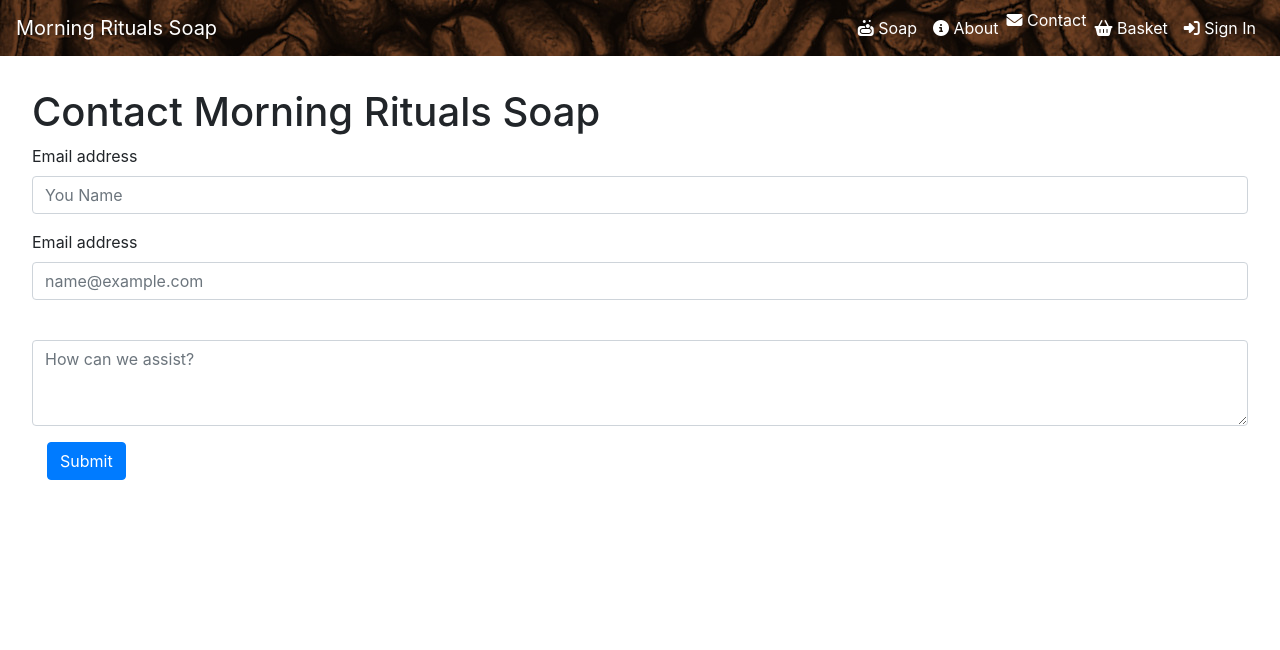
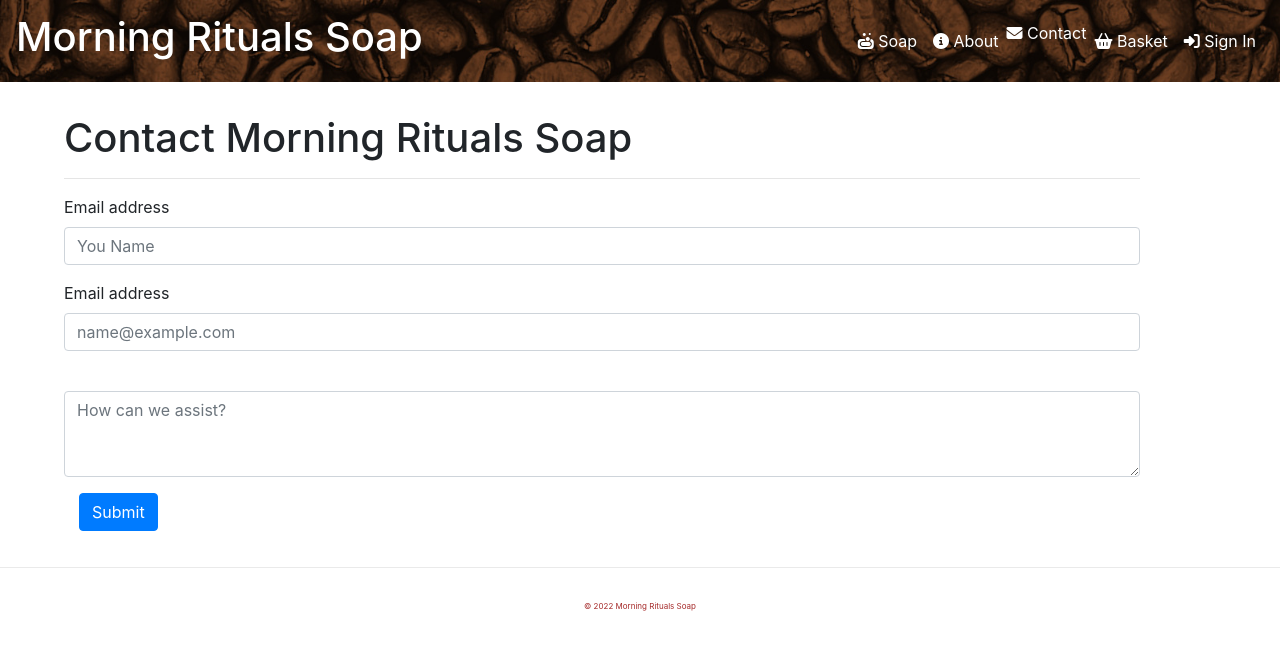
Before and after one commit to DBTO1970/morning-rituals-soap-nextjs, a Next.js app: page /contact in a window 1280 px wide. Shown: the top 650 px of the page. Built offline with nearby package versions, Linux system fonts and the light colour scheme.

Commit message:
added footer

```diff
--- /dev/null
+++ b/components/Footer.js
@@ -0,0 +1,12 @@
+import React from 'react'
+
+function Footer() {
+    return (
+        <div className='footer' >
+
+            <p style={{fontSize: '.5rem'}}>&copy; 2022 Morning Rituals Soap</p>
+        </div>
+    )
+}
+
+export default Footer
--- a/components/Layout.js
+++ b/components/Layout.js
@@ -1,16 +1,17 @@
 import React from 'react'
 import NavBar from './NavBar'
 import Notify from './Notify'
-
+import Footer from './Footer'
 
 function Layout({children}) {
     return (
-        <>
+        <React.Fragment>
             <NavBar />
             <Notify />
 
             {children}
-        </>
+            <Footer />
+        </React.Fragment>
     )
 }
 
--- a/components/NavBar.js
+++ b/components/NavBar.js
@@ -54,15 +54,15 @@ function NavBar() {
     }
 
     return (
-        <nav className="navbar navbar-expand-lg navbar-light bg-light" style={{backgroundImage: `url('./coffee_beans_banner.jpg')`, height:'auto'}}>
+        <nav className="navbar navbar-expand-lg navbar-light bg-light" style={{backgroundImage: `url('./coffee_beans_banner.jpg')`, backgroundRepeat: 'no-repeat', backgroundSize: 'cover', height:'auto'}}>
         <Link href="/">
-            <a className="navbar-brand" style={{color: 'white'}}>Morning Rituals Soap</a>
+            <a className="navbar-brand" style={{color: 'white'}}><h1>Morning Rituals Soap</h1></a>
         </Link>
 
             <button className="navbar-toggler" type="button" data-toggle="collapse" data-target="#navbarNavDropdown" aria-controls="navbarNavDropdown" aria-expanded="false" aria-label="Toggle navigation" style={{color: 'white'}} >
                 <span className="navbar-toggler-icon" ></span>
             </button>
-            <div className="collapse navbar-collapse justify-content-end" id="navbarNavDropdown">
+            <div className="collapse navbar-collapse justify-content-end" id="navbarNavDropdown" >
                 <ul className="navbar-nav">
                 <li className="nav-item">
                         <Link href="/products">
--- a/pages/about.js
+++ b/pages/about.js
@@ -3,7 +3,7 @@ import React from 'react'
 function About() {
     return (
         <div className='container' style={{alignContent: 'center', justifyContent: 'center', margin: '2rem'}}>
-            <h1>Morning Rituals Soap</h1>
+            <h1>About Morning Rituals</h1>
             <hr />
             <h2>Handcrafted with Simple Ingredients</h2>
             <p>We craft our soap in a variety of coffee shop scents and other pleasing fragrances. Coffee soap used in the shower may help to reduce the appearance of cellulite, redness, acne and dark circles. It’s also great in the kitchen to remove food odors and for use after gardening.</p>
--- a/pages/cart.js
+++ b/pages/cart.js
@@ -2,8 +2,9 @@ import React from 'react'
 
 export default function Cart() {
     return (
-        <div>
-            Cart
+        <div className='container' style={{alignContent: 'center', justifyContent: 'center', margin: '2rem'}}>
+            <h1>Your Shopping Basket</h1>
+            <hr/>
         </div>
     )
 }
--- a/pages/contact.js
+++ b/pages/contact.js
@@ -10,8 +10,9 @@ function Contact() {
 
 
     return (
-        <div style={{margin: '2rem'}}>
+        <div  className='container' style={{alignContent: 'center', justifyContent: 'center', margin: '2rem'}}>
         <h1>Contact Morning Rituals Soap</h1>
+        <hr/>
             <form>
                 <div className="form-group">
                     <label htmlFor="nameField">Email address</label>
--- a/pages/product.js
+++ b/pages/product.js
@@ -1,6 +1,8 @@
 const Product = () => {
     return(
-      <div>Product</div>
+      <div className='container' style={{alignContent: 'center', justifyContent: 'center', margin: '2rem'}}>
+        <h1>{product}</h1>
+      </div>
     )
   }
 
--- a/pages/register.js
+++ b/pages/register.js
@@ -48,6 +48,9 @@ const Register = () => {
             <Head>
                 <title>Registration Page</title>
             </Head>
+            <div className='container' style={{alignContent: 'center', justifyContent: 'center', margin: '2rem'}}>
+            <h1 className='xs-12'>Register</h1>
+            <hr/>
              <form className='mx-auto my-4' style={{maxWidth: '500px'}} onSubmit={handleSubmit}>
                 <div className='form-group'>
                 <label htmlFor="exampleInputPassword1">Name</label>
@@ -95,6 +98,7 @@ const Register = () => {
                 <p className="my-2">Already have an account? <Link href="/signin"><a style={{color: 'crimson'}}> Sign In</a></Link></p>
                 </form>
         </div>
+        </div>
     )
 }
 
--- a/pages/signin.js
+++ b/pages/signin.js
@@ -58,6 +58,9 @@ function Signin() {
             <Head>
                 <title>Sign-In Page</title>
             </Head>
+            <div className='container' style={{alignContent: 'center', justifyContent: 'center', margin: '2rem'}}>
+            <h1 className='xs-12'>Log In</h1>
+            <hr/>
                 <form className='mx-auto my-4' style={{maxWidth: '500px'}} onSubmit={handleSubmit} >
                     <div className="form-group">
                         <label htmlFor="email">Email address</label>
@@ -80,7 +83,7 @@ function Signin() {
 
                     <p className="my-2">Would you like to create an account? <Link href="/register"><a style={{color: 'crimson'}}> Register Now</a></Link></p>
                     </form>
-
+            </div>
         </div>
     )
 }
--- a/styles/globals.css
+++ b/styles/globals.css
@@ -46,6 +46,8 @@ a:hover {
   border-top: 1px solid #eaeaea;
   justify-content: center;
   align-items: center;
+  bottom: 0;
+  color: brown;
 }
 
 .footer a {
```
Also changed, not shown: pages/index.js (+9 -3 lines), pages/products.js (+8 -2 lines). Lines whose indentation alone changed are shown as unchanged.
